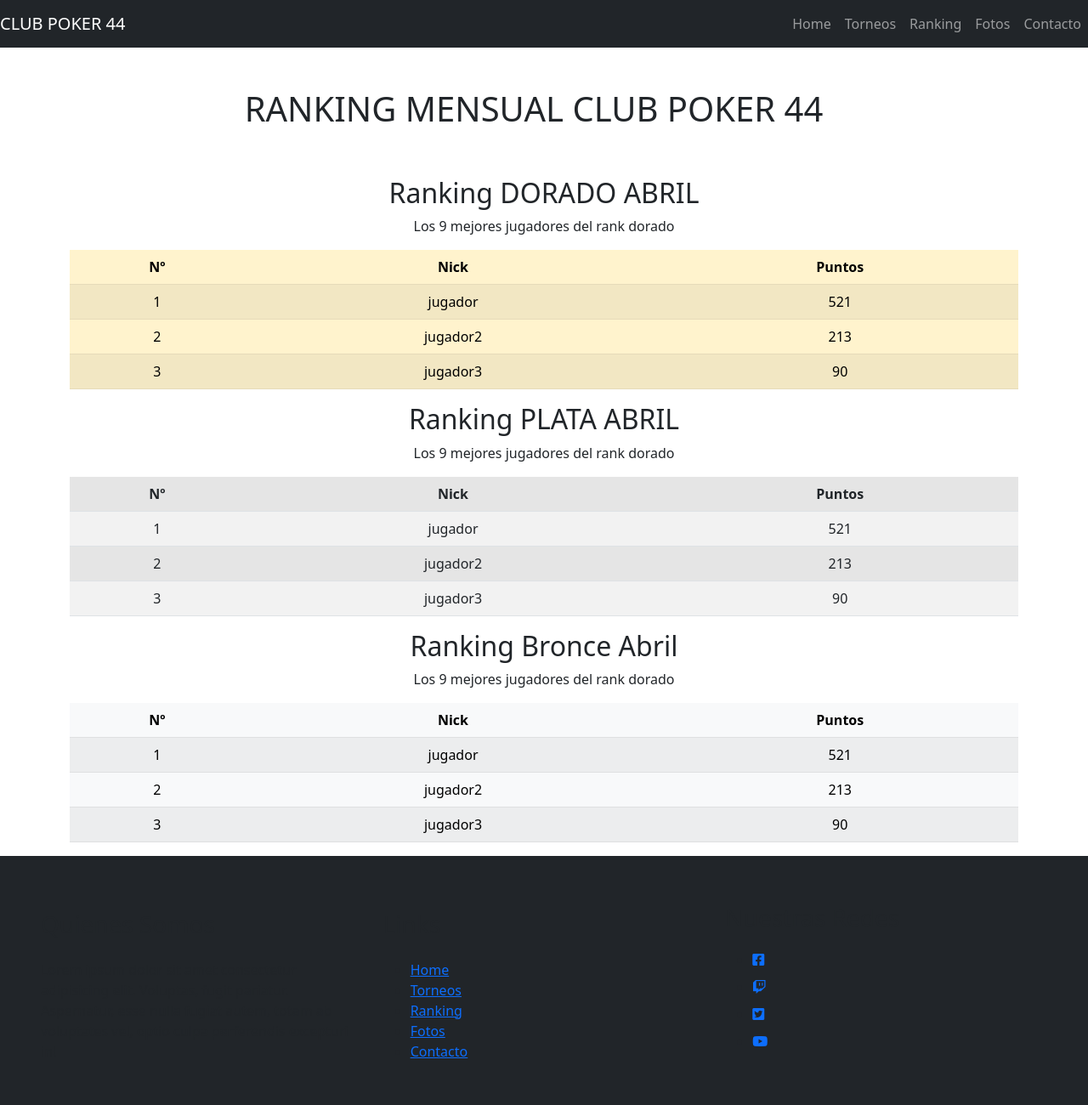
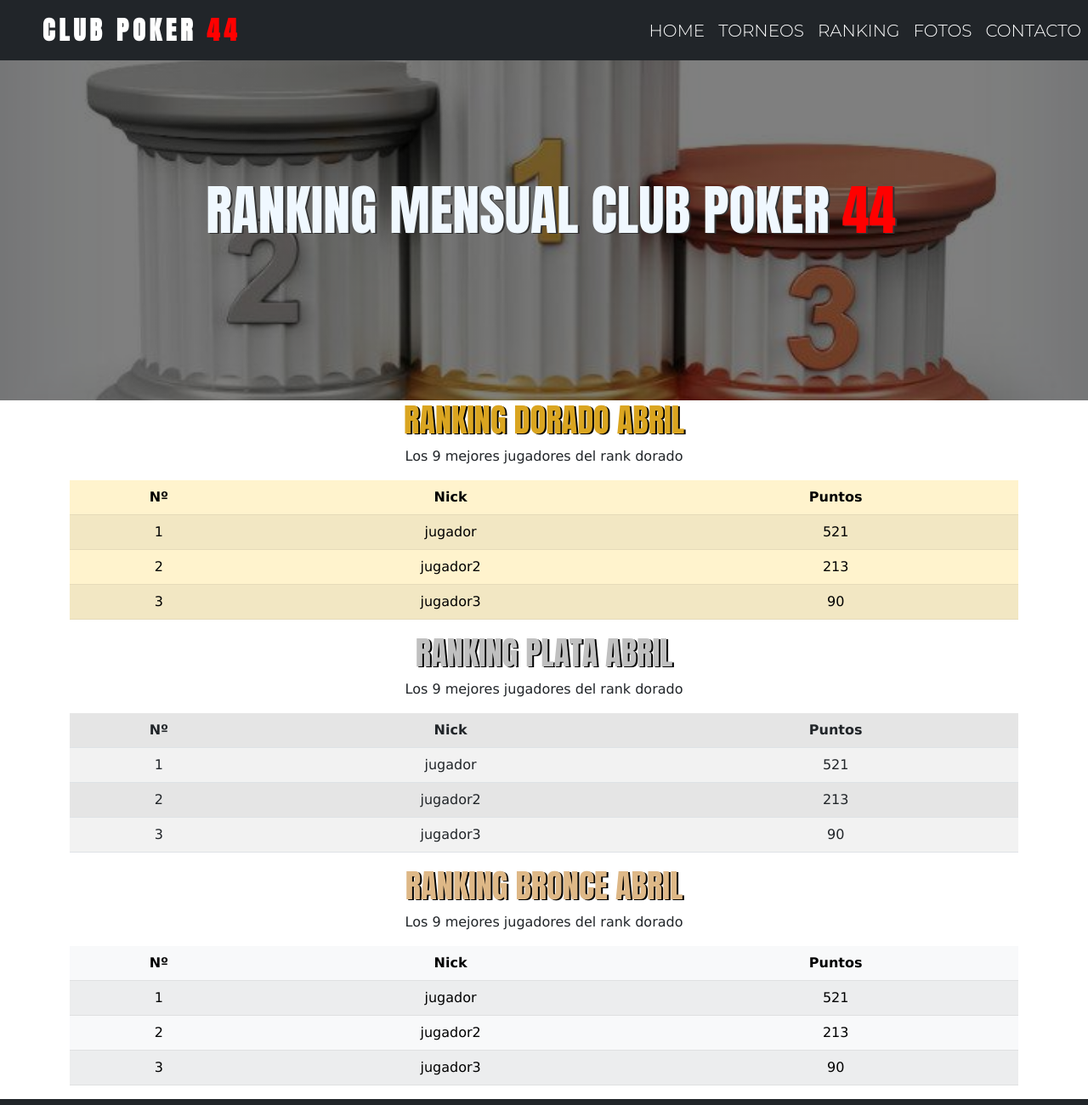
Before and after one commit to Nicoolasurbanski/urbanskicoder, a plain HTML site: page pages/ranking.html in a window 1280 px wide. Shown: the top 1300 px of the page at 85% size. Drawn offline with nearby package versions, Linux system fonts and the light colour scheme; the site is published under a folder, as on GitHub Pages, so addresses that start at the root find nothing.

Commit message:
Update ranking.html

```diff
--- a/pages/ranking.html
+++ b/pages/ranking.html
@@ -20,9 +20,9 @@
   <link
     href="https://fonts.googleapis.com/css2?family=Anton&family=Arvo&family=Montserrat:ital,wght@0,300;0,900;1,600&display=swap"
     rel="stylesheet">
-  <link rel="shortcut icon" href="img/favi.jpg">
+  <link rel="shortcut icon" href="../img/favi.jpg">
   <link rel="stylesheet" href="https://cdnjs.cloudflare.com/ajax/libs/font-awesome/6.1.1/css/all.min.css" integrity="sha512-KfkfwYDsLkIlwQp6LFnl8zNdLGxu9YAA1QvwINks4PhcElQSvqcyVLLD9aMhXd13uQjoXtEKNosOWaZqXgel0g==" crossorigin="anonymous" referrerpolicy="no-referrer" />
-  <link rel="stylesheet" href="/css/estilos.css">
+  <link rel="stylesheet" href="../css/estilos.css">
 </head>
 
 <body>
@@ -36,11 +36,11 @@
         </button>
         <div class="collapse navbar-collapse" id="navbarNavAltMarkup">
           <div class="navbar-nav ms-auto">
-            <a class="nav-link" href="/index.html">Home </a>
-            <a class="nav-link" href="/pages/torneos.html">Torneos</a>
-            <a class="nav-link" href="/pages/ranking.html">Ranking</a>
-            <a class="nav-link" href="/pages/fotos.html">Fotos</a>
-            <a class="nav-link" href="/pages/contacto.html">Contacto</a>
+            <a class="nav-link" href="../index.html">Home </a>
+            <a class="nav-link" href="../pages/torneos.html">Torneos</a>
+            <a class="nav-link" href="../pages/ranking.html">Ranking</a>
+            <a class="nav-link" href="../pages/fotos.html">Fotos</a>
+            <a class="nav-link" href="../pages/contacto.html">Contacto</a>
           </div>
         </div>
     </div>
@@ -179,11 +179,11 @@
             </div>
             <div class="linkfotter">
               <ul>
-                <li><a href="/index.html">Home</a></li>
-                <li><a href="/pages/torneos.html">Torneos</a></li>
-                <li><a href="/pages/ranking.html">Ranking</a></li>
-                <li><a href="/pages/fotos.html">Fotos</a></li>
-                <li><a href="/pages/contacto.html">Contacto</a></li>
+                <li><a href="../index.html">Home</a></li>
+                <li><a href="../pages/torneos.html">Torneos</a></li>
+                <li><a href="../pages/ranking.html">Ranking</a></li>
+                <li><a href="../pages/fotos.html">Fotos</a></li>
+                <li><a href="../pages/contacto.html">Contacto</a></li>
               </ul>
             </div>
           </div>
```
